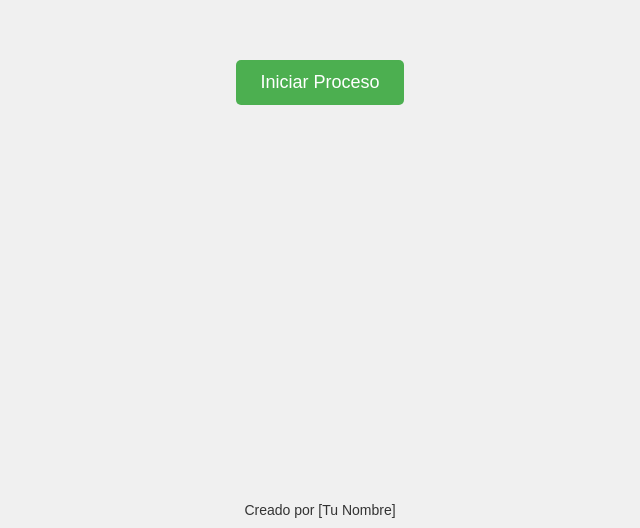
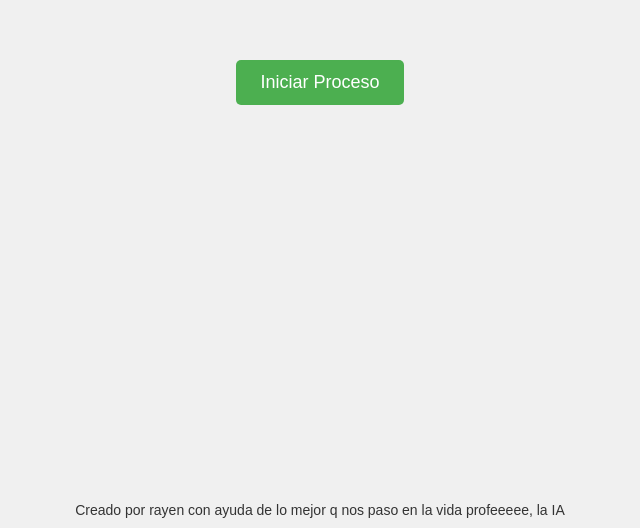
Before and after one commit to RayenCMillahual/FRONTENDR, a plain HTML site: page r/spinner/base.html in a window 1280 px wide. Shown: the part 272-800 px from the top of the page, without its empty margins (320-960 px from the left). Drawn offline with Linux system fonts and the light colour scheme.

Commit message:
spinner creado

```diff
--- a/r/spinner/base.html
+++ b/r/spinner/base.html
@@ -13,7 +13,7 @@
     <div id="countdown"></div>
 
     <footer>
-        Creado por [Tu Nombre]
+        Creado por rayen con ayuda de lo mejor q nos paso en la vida profeeeee, la IA
     </footer>
 
     <script src="script.js"></script>
--- a/r/spinner/script.js
+++ b/r/spinner/script.js
@@ -7,10 +7,9 @@ button.addEventListener('click', function() {
     button.textContent = 'Procesando...';
     button.disabled = true;
 
-    // Mostrar el spinner con animación
     spinner.classList.add('show-spinner');
 
-    // Inicializar contador a 3 segu
+    // contador a 3 segu
     let timeLeft = 3;
     countdown.textContent = `Tiempo restante: ${timeLeft} segundos`;
 
```
